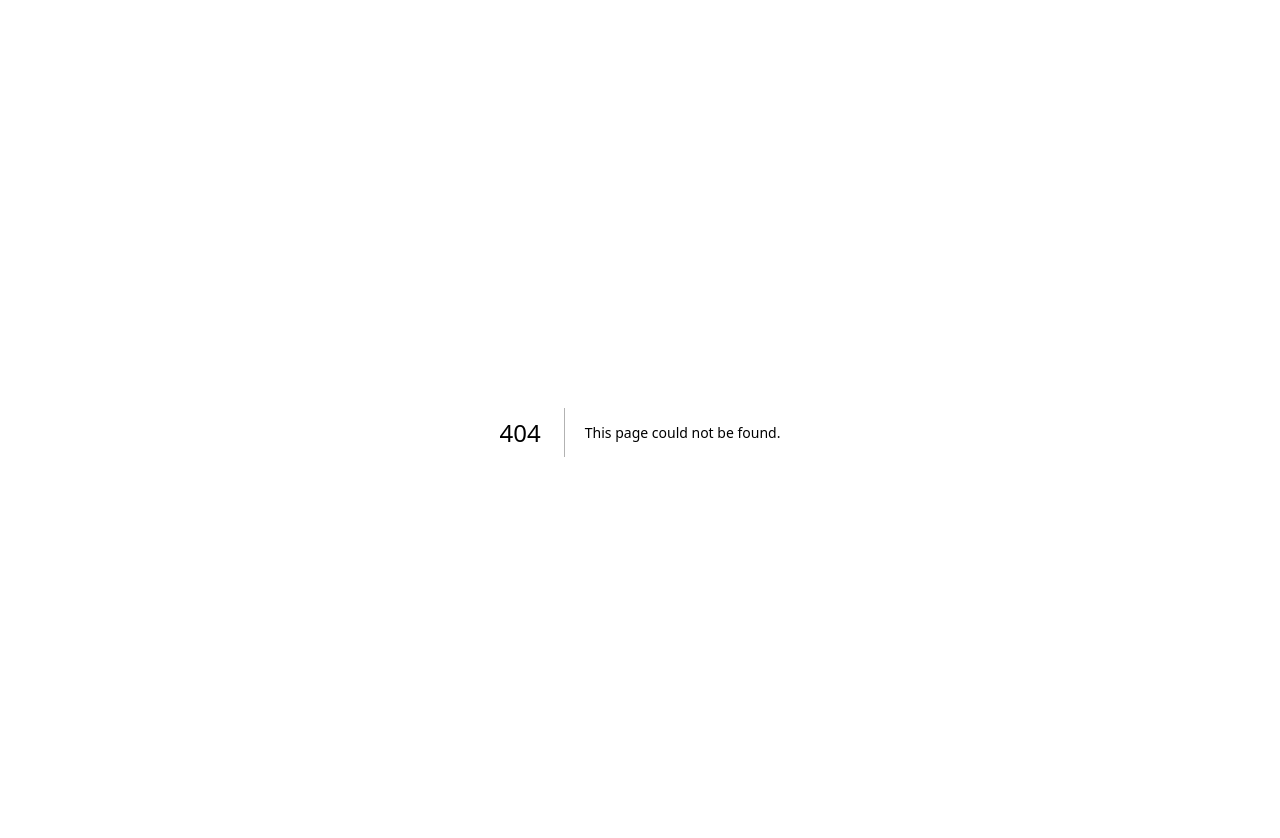
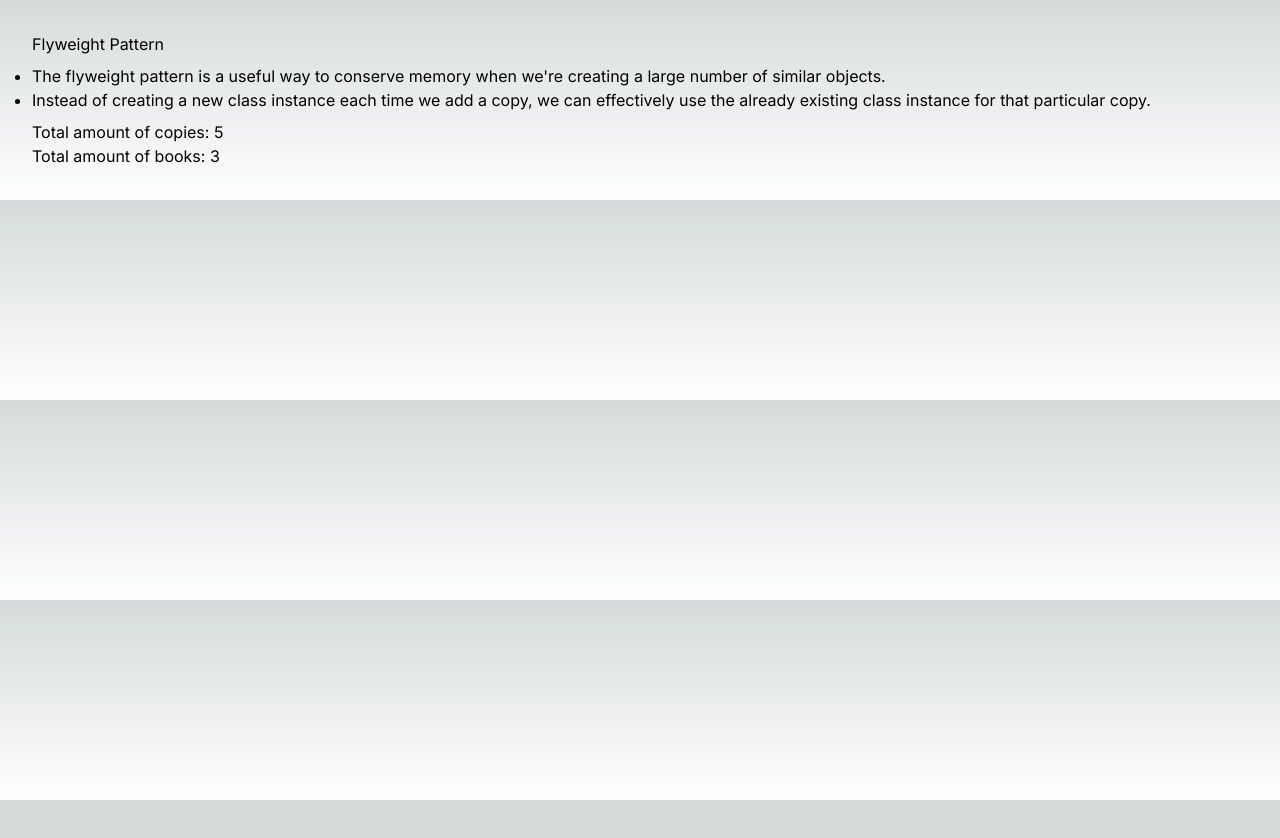
Before and after one commit to dkaus1/ui-patterns, a Next.js app in the folder design-patterns/my-next-app/: page /flyweight-pattern in a window 1280 px wide. Before the commit this address had no page. Shown: the top 838 px of the page. After the commit the page ends 800 px from the top, so only its background shows below. Built offline with nearby package versions, Linux system fonts and the light colour scheme.

Commit message:
feat: flyweight-pattern

```diff
--- /dev/null
+++ b/design-patterns/my-next-app/src/app/flyweight-pattern/Book.js
@@ -0,0 +1,7 @@
+export default class Book {
+    constructor(title, author, isbn) {
+      this.title = title;
+      this.author = author;
+      this.isbn = isbn;
+    }
+  }
--- /dev/null
+++ b/design-patterns/my-next-app/src/app/flyweight-pattern/page.js
@@ -0,0 +1,63 @@
+"use client";
+import React, {useState} from "react";
+import Book from "./Book";
+
+const FlyweightPattern = () => {
+  const books = new Map();
+  const bookList = [];
+
+  const createBook = (title, author, isbn) => {
+    const existingBook = books.has(isbn);
+
+    if (existingBook) {
+      return books.get(isbn);
+    }
+
+    const book = new Book(title, author, isbn);
+    books.set(isbn, book);
+
+    return book;
+  };
+
+  const addBook = (title, author, isbn, availability, sales) => {
+    const book = {
+      ...createBook(title, author, isbn),
+      sales,
+      availability,
+      isbn,
+    };
+
+    bookList.push(book);
+    return book;
+  };
+
+  addBook("Harry Potter", "JK Rowling", "AB123", false, 100);
+    addBook("Harry Potter", "JK Rowling", "AB123", true, 50);
+    addBook("To Kill a Mockingbird", "Harper Lee", "CD345", true, 10);
+    addBook("To Kill a Mockingbird", "Harper Lee", "CD345", false, 20);
+    addBook("The Great Gatsby", "F. Scott Fitzgerald", "EF567", false, 20);
+
+
+  return (
+    <>
+      <h2>Flyweight Pattern</h2>
+      <ul className="my-2">
+        <li>
+          The flyweight pattern is a useful way to conserve memory when we're
+          creating a large number of similar objects.
+        </li>
+        <li>
+          Instead of creating a new class instance each time we add a copy, we
+          can effectively use the already existing class instance for that
+          particular copy.
+        </li>
+      </ul>
+      <div className="my-2">
+            <h5>Total amount of copies: {bookList.length}</h5>
+            <h5>Total amount of books: {books.size}</h5>
+      </div>
+    </>
+  );
+};
+
+export default FlyweightPattern;
--- a/design-patterns/my-next-app/src/app/page.tsx
+++ b/design-patterns/my-next-app/src/app/page.tsx
@@ -10,6 +10,7 @@ export default function Home() {
         <li className='underline my-4'><Link href="/provider-pattern">Provider-Pattern</Link></li>
         <li className='underline my-4'><Link href="/mixin-pattern">Mixin Pattern</Link></li>
         <li className='underline my-4'><Link href="/mediator-pattern">Mediator-Pattern</Link></li>
+        <li className='underline my-4'><Link href="/flyweight-pattern">Flyweight-Pattern</Link></li>
       </ul>
     </div>
   )
```
Also changed, not shown: design-patterns/my-next-app/src/app/flyweight-pattern/README.md (added).
